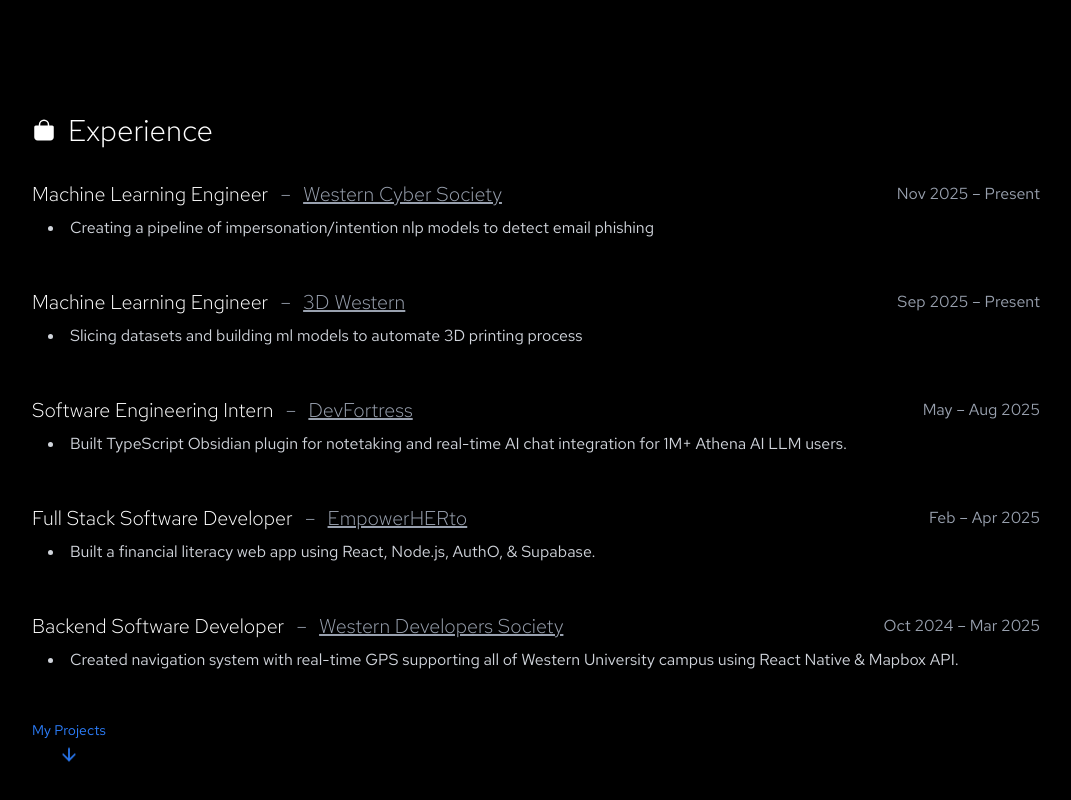
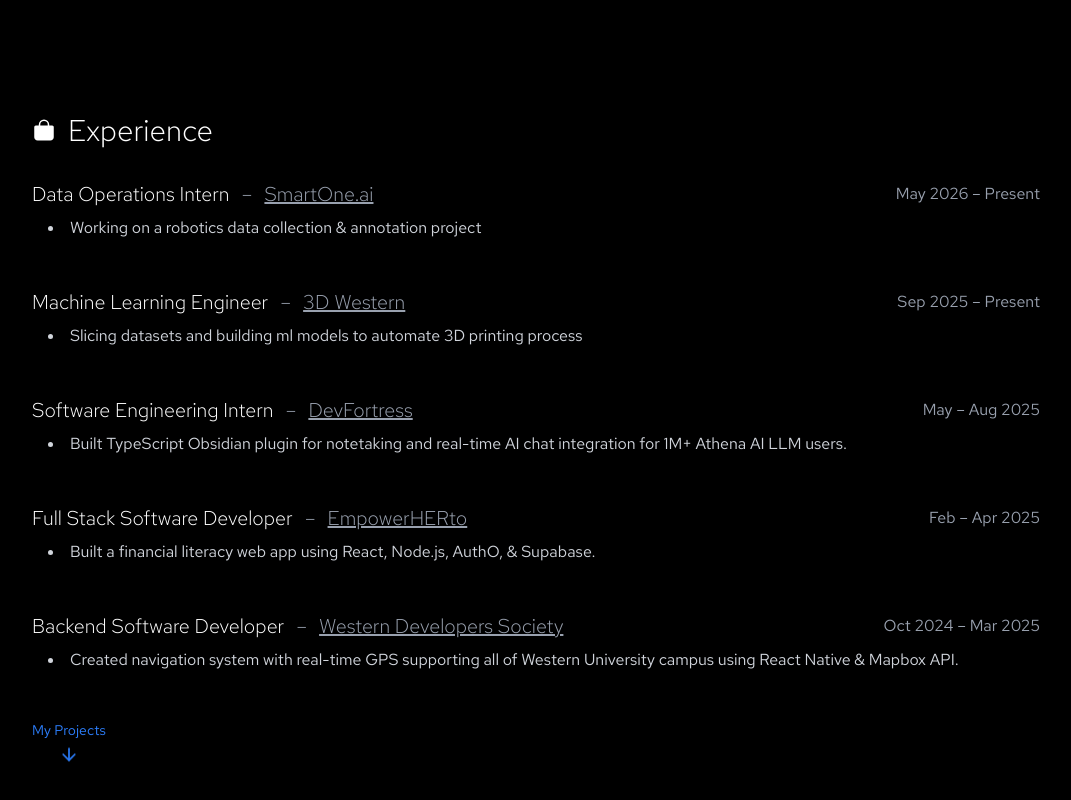
Before and after one commit to issarmank/issarmanknojiya, a Next.js app in the folder portfolio/: page / in a window 1280 px wide. Shown: the part 884-1684 px from the top of the page, without its empty margins (104-1175 px from the left). Built offline with nearby package versions, Linux system fonts and the light colour scheme.

Commit message:
update experience section content

```diff
--- a/portfolio/components/Experience.tsx
+++ b/portfolio/components/Experience.tsx
@@ -6,12 +6,12 @@ import { FiArrowDown } from "react-icons/fi";
 
 const experiences = [
     {
-        role: 'Machine Learning Engineer',
-        company: 'Western Cyber Society',
-        duration: 'Nov 2025 – Present',
-        website: 'https://www.westerncybersociety.ca/',
+        role: 'Data Operations Intern',
+        company: 'SmartOne.ai',
+        duration: 'May 2026 – Present',
+        website: 'https://smartone.ai/',
         description: [
-            'Creating a pipeline of impersonation/intention nlp models to detect email phishing '
+            'Working on a robotics data collection & annotation project'
         ],
     },
     {
```
